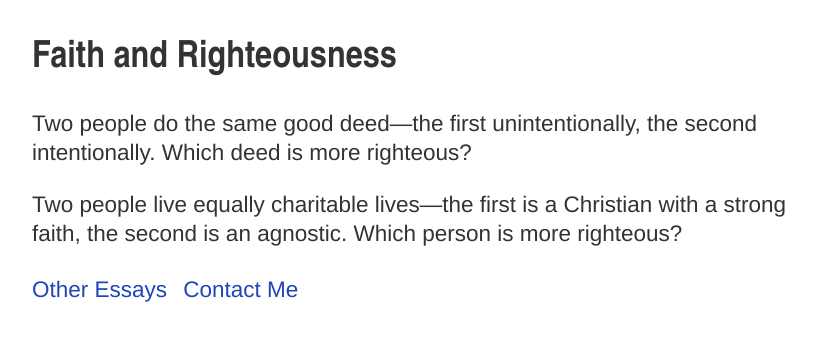
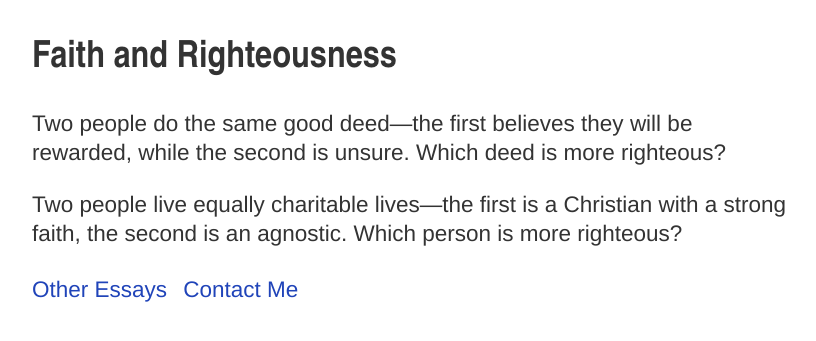
Before and after one commit to artsandmetaphysics/goodlifeodyssey, a Jekyll site: the page built from _essays/faith-and-righteousness.md, in a window 1280 px wide. Shown: the top 341 px of the page, without its empty margins (228-1044 px from the left). Built offline with Jekyll 4.4.1, drawn with Linux system fonts in a browser that asks for light colours.

Commit message:
Improve the analogy

```diff
--- a/_essays/faith-and-righteousness.md
+++ b/_essays/faith-and-righteousness.md
@@ -2,6 +2,6 @@
 title: Faith and Righteousness
 description: Are the faithless more righteous than the faithful?
 ---
-Two people do the same good deed---the first unintentionally, the second intentionally.  Which deed is more righteous?
+Two people do the same good deed---the first believes they will be rewarded, while the second is unsure.  Which deed is more righteous?
 
 Two people live equally charitable lives---the first is a Christian with a strong faith, the second is an agnostic.  Which person is more righteous?
```
